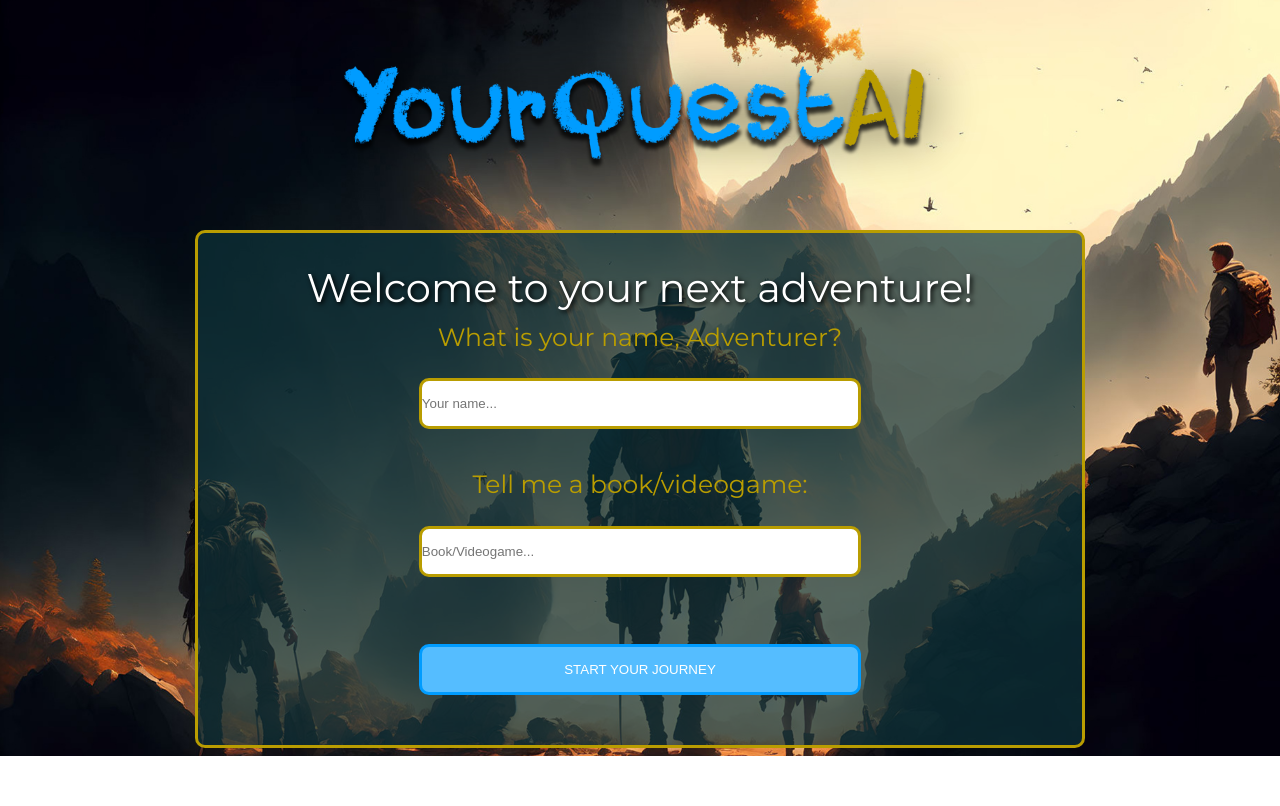
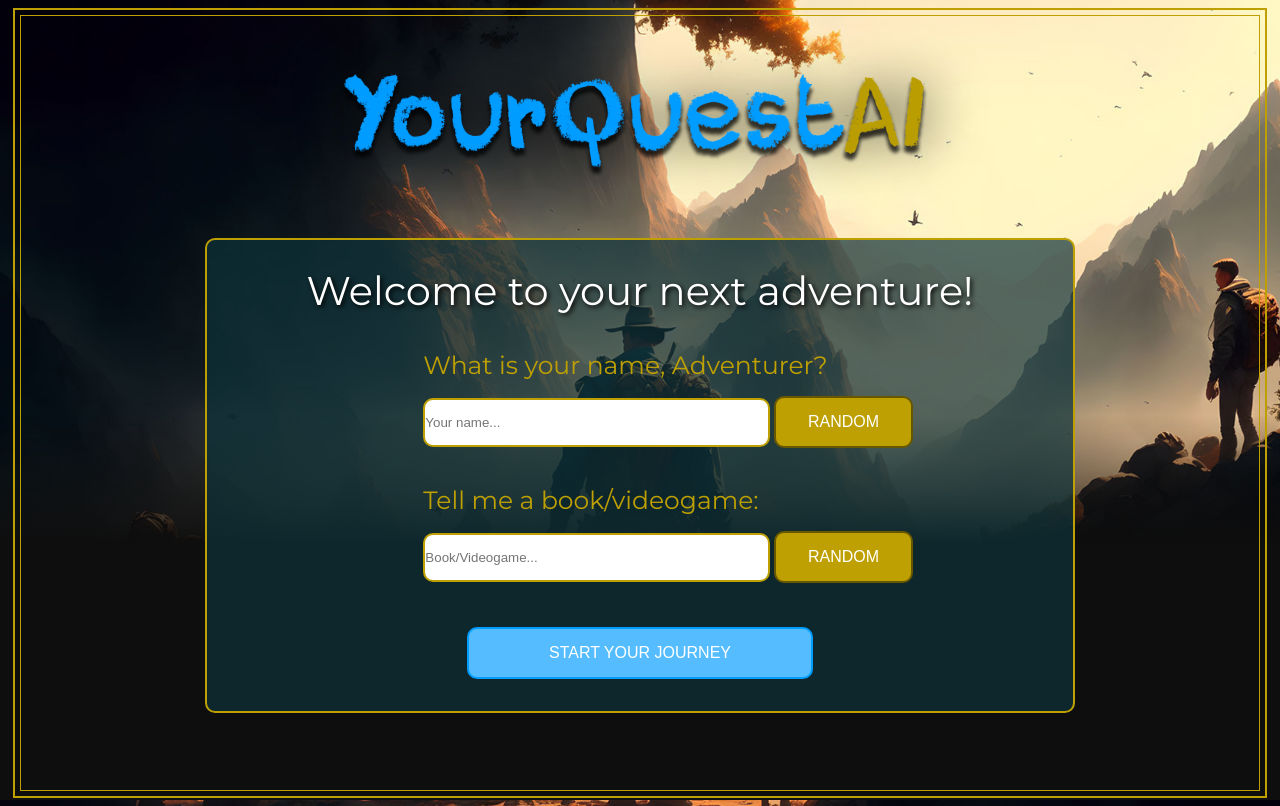
Before and after one commit to sebso505/AdventureGameAI, a Flask app: page / in a window 1280 px wide. Before the commit the page ends 756 px from the top, so only its background shows below. Run offline with Flask 2, Linux system fonts and the light colour scheme.

Commit message:
update
new files

```diff
--- a/YourQuestAI/static/style.css
+++ b/YourQuestAI/static/style.css
@@ -1,10 +1,15 @@
 @import url('https://fonts.googleapis.com/css2?family=Montserrat&display=swap');
-body {
-  background-image: url("images/start_background.jpg");
+body{
+    background-image: url("images/start_background.jpg");
+  z-index: -50;
+  background-position: center;
   background-repeat: no-repeat;
   background-size: cover;
-  z-index: -50;
+  overflow: hidden;
+
+
 }
+
 
 .first{
   font-family: 'Montserrat', sans-serif;
@@ -13,18 +18,19 @@ body {
   text-align: center;
   padding: 10px;
   text-shadow: 2px 2px 5px black;
-  margin-top:20px;
-}
+  }
 .forma{
-  height: 32em;
-  margin-left: auto;
+  margin-top:2vh;
+  margin-top:2vh;
+  padding-top:2vh;
+  padding-bottom:4vh;
+   margin-left: auto;
   margin-right: auto;
   width: 70%;
-  border: 3px;
+  border: 2px;
   border-radius: 10px;
-  border-color: #b99d01;
+  border-color: #bfa002;
   background-color: rgba(14, 50, 57, 0.7);
-  margin-top:1em;
   border-style: solid;
 }
 
@@ -37,38 +43,82 @@ img {
 }
 
 input[type=text], select {
-  width: 50%;
+  width: 40%;
+  margin-left: 25%;
   padding: 15px 0px;
-  margin-left: auto;
-  margin-right: auto;
-  display: block;
-  border: 3px solid #b99d01;
+  display: inline-block;
+  border: 2px solid #bfa002;
   border-radius: 10px;
   box-sizing: border-box;
-  margin-bottom: 3em;
-  margin-top: 2em;
+  margin-bottom: 1em;
 }
 .textask{
   font-family: 'Montserrat', sans-serif;
   font-size: 25px;
-  color: #b99d01;
-  margin-left: auto;
-  margin-right: auto;
-  text-align: center;
+  color: #bfa002;
+  margin-left: 25%;
+  margin-top: 1em;
 }
 input[type=submit] {
-  width: 50%;
-  padding: 15px 0px;
-  margin-left: auto;
-  margin-right: auto;
+  width: 40%;
+  padding: 15px 20px;
   background-color: #55bdff;
   color: white;
   display: block;
-  border: 3px solid #009cff;
+  border: 2px solid #009cff;
   border-radius: 10px;
   cursor: pointer;
-  margin-top: 5em;
+  margin-top:2em;
+  margin-left:auto;
+  margin-right:auto;
+  font-size: 16px;
+
 }
 input[type=submit]:hover {
   background-color: #a0dafe;
 }
+
+.button {
+  background-color: #bfa002;
+  border: none;
+  color: white;
+  padding: 15px 32px;
+  text-decoration: none;
+  display: inline-block;
+  font-size: 16px;
+  border: 2px solid #675700;
+  border-radius: 10px;
+  margin-top:1em;
+  }
+.button:hover {
+  background-color: #e6c000;
+}
+#grad {
+  position:fixed;
+  width: 100%;
+  padding:0;
+  margin:0;
+  top:52vh;
+  left:0;
+  height: 48vh;
+  background-image: linear-gradient(to top, rgba(14,14,14,1), rgba(14,14,14,1),rgba(14,14,14,1),rgba(14,14,14,0));
+  display: block;
+  z-index: -1;
+  }
+
+  .border1{
+   border: 2px;
+   border-style: solid;
+   border-color: #bfa002;
+   height:97vh;
+   margin:5px;
+   padding:5px;
+
+    }
+
+.border2{
+   border: 1px;
+   border-style: solid;
+   border-color: #bfa002;
+  height:99.8%;
+     }
--- a/YourQuestAI/templates/index.html
+++ b/YourQuestAI/templates/index.html
@@ -9,24 +9,28 @@
 
 </head>
 <body>
+<div class="border1">
+<div class="border2">
 
 <img src="static/images/logo.png" alt="Logo" width="700">
-<div class="logo"></div>
-
 <div class="forma">
     <div class="first">
         Welcome to your next adventure!
     </div>
 
-  <form action="/action_page.php">
+  <form>
       <label for="fname"><div class="textask">What is your name, Adventurer?</div></label>
-    <input type="text" id="fname" name="firstname" placeholder="Your name...">
+    <input type="text" id="fname" name="name" placeholder="Your name...">
+       <button class="button">RANDOM</button>
+    <label for="lname"><div class="textask">Tell me a book/videogame:</div></label>
+      <input type="text" id="lname" name="story" placeholder="Book/Videogame...">
+      <button class="button">RANDOM</button>
+      <input type="submit" value="START YOUR JOURNEY">
 
-    <label for="lname"><div class="textask">Tell me a book/videogame:</div></label>
-    <input type="text" id="lname" name="lastname" placeholder="Book/Videogame...">
-
-    <input type="submit" value="START YOUR JOURNEY">
   </form>
+    </div>
+<div id="grad"></div>
+    </div>
 </div>
 </body>
 </html>
```
Also changed, not shown: YourQuestAI/static/style2.css (added, +76 -0 lines), YourQuestAI/templates/gameTab.html (+15 -15 lines).
